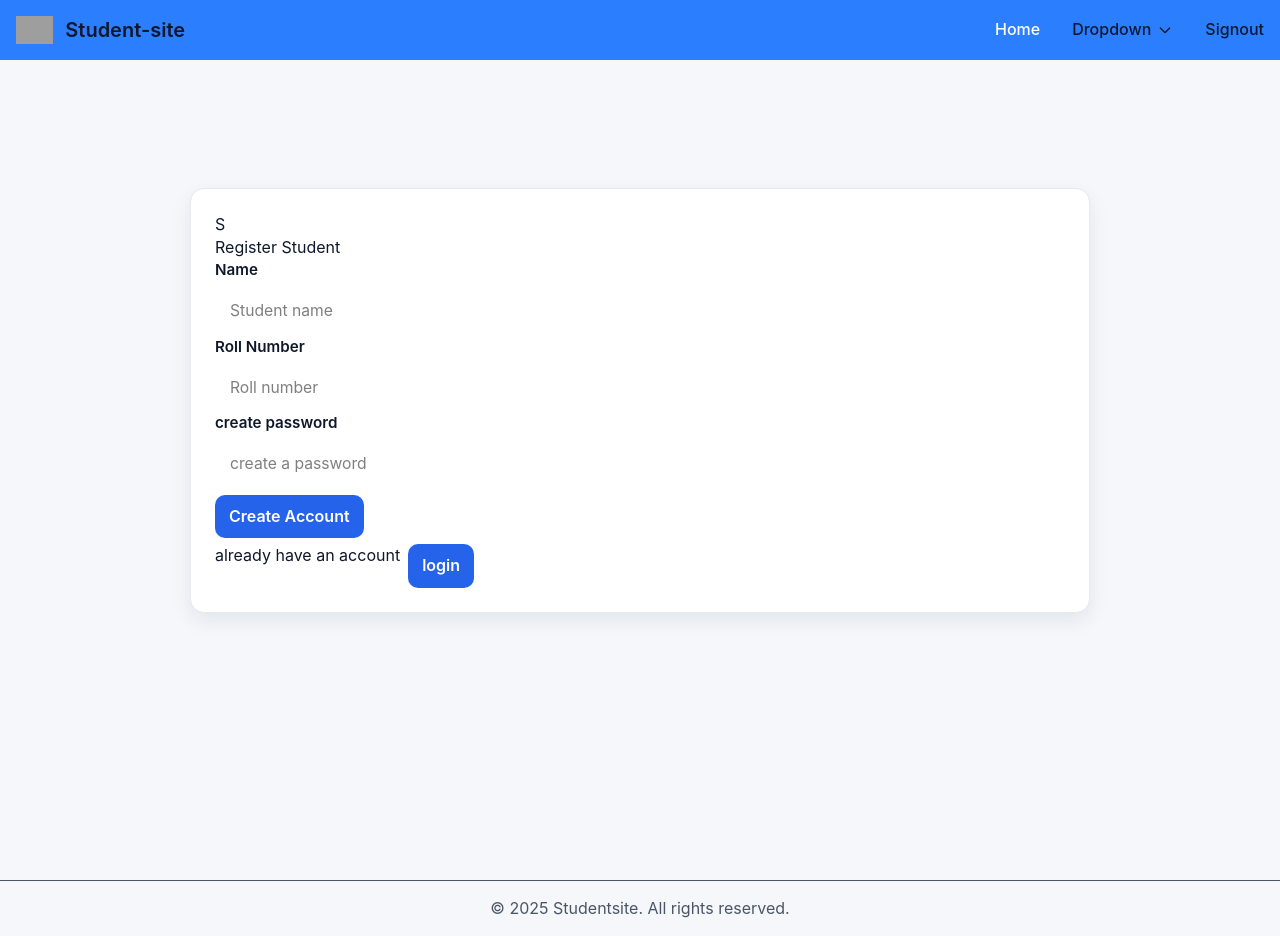
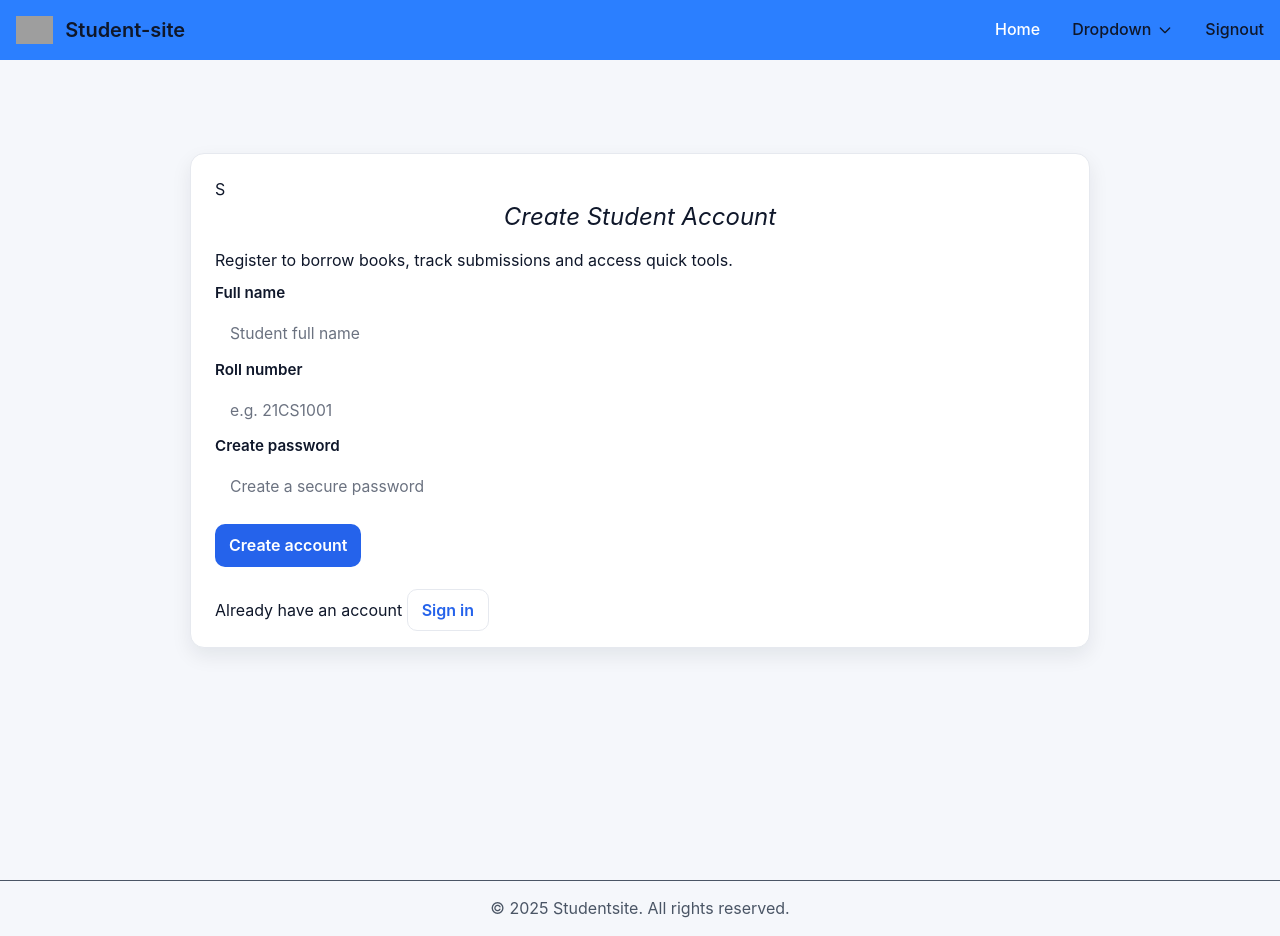
Before and after one commit to maha-thecoder/student-app, a Next.js app: page /signup in a window 1280 px wide. Built offline with nearby package versions, Linux system fonts and the light colour scheme; grey boxes are pictures that could not be loaded.

Commit message:
all commits

```diff
--- a/src/app/globals.css
+++ b/src/app/globals.css
@@ -326,6 +326,15 @@
     transform: translateY(-1px);
   }
 
+  .center{
+    text-align: center;
+    margin-bottom: 1rem;
+  }
+
+  .pagetransfer{
+    margin-top: 2rem;
+  }
+
   /* Calendar Icon (WebKit Browsers) */
   input[type="date"]::-webkit-calendar-picker-indicator {
     filter: none; /* native icon, visible on white */
--- a/src/app/login/page.tsx
+++ b/src/app/login/page.tsx
@@ -2,24 +2,25 @@
 
 import React, { useState } from "react";
 import { useRouter } from "next/navigation";
+import Link from "next/link";
 
-type UserData = {  rollno: string,password:"" };
+type UserData = { rollno: string; password: string };
 
-export default function HomePage() {
-  const router=useRouter()
-  const [userdata, setUserdata] = useState<UserData>({  rollno: "" ,password:""});
+export default function LoginPage() {
+  const router = useRouter();
+  const [userdata, setUserdata] = useState<UserData>({ rollno: "", password: "" });
   const [isSubmitting, setIsSubmitting] = useState(false);
-  const [message, setMessage] = useState<string>("");
+  const [message, setMessage] = useState<string | null>(null);
 
   const handleChange = (e: React.ChangeEvent<HTMLInputElement>) => {
     const { name, value } = e.target;
-    setUserdata(prev => ({ ...prev, [name]: value }));
+    setUserdata((prev) => ({ ...prev, [name]: value }));
   };
 
   const handleSubmit = async (e: React.FormEvent<HTMLFormElement>) => {
     e.preventDefault();
     setIsSubmitting(true);
-    setMessage("");
+    setMessage(null);
 
     try {
       const res = await fetch("/api/auth/login", {
@@ -28,15 +29,16 @@ export default function HomePage() {
         body: JSON.stringify(userdata),
       });
 
-      const json = await res.json();
+      const json = await res.json().catch(() => ({}));
 
       if (!res.ok) {
-        setMessage(`❌ ${json.error || "Failed to create"}`);
+        setMessage(`❌ ${json.error || "Login failed"}`);
       } else {
-        setMessage(`✅ Created (id: ${json.id})`);
-        console.log('SUCESS')
-        setUserdata({ rollno: "",password:"" });
-        router.push("/")
+        // On successful login your API should set cookie/session and optionally return user info
+        setMessage("✅ Logged in — redirecting…");
+        setUserdata({ rollno: "", password: "" });
+        // give the message a moment to be visible, then navigate
+        setTimeout(() => router.push("/"), 500);
       }
     } catch (err) {
       setMessage("❌ Network error");
@@ -47,41 +49,72 @@ export default function HomePage() {
 
   return (
     <main className="page-center">
-      <section className="card" aria-labelledby="form-title">
+      <section className="card" aria-labelledby="login-title">
         <div className="card-header">
-          <div className="logo-dot">S</div>
+          <div className="logo-dot" aria-hidden>
+
+          </div>
           <div>
-            <h1 id="form-title">Register Student</h1>
+            <h1 id="login-title" className="font-weight: 600 text-2xl center italic center">Sign In</h1>
+            <p className="muted" style={{ marginTop: 10,marginBottom:10 }}>
+              Sign in with your roll number to access the student portal.
+            </p>
           </div>
         </div>
 
-        <form className="form" onSubmit={handleSubmit}>
+        <form className="form" onSubmit={handleSubmit} aria-describedby="login-message">
+          <div>
+            <label htmlFor="rollno">Roll number</label>
+            <input
+              id="rollno"
+              name="rollno"
+              type="text"
+              placeholder="e.g. 21CS1001"
+              value={userdata.rollno}
+              onChange={handleChange}
+              autoComplete="username"
+              required
+              className="input"
+              style={{color:"black"}}
+            />
+          </div>
+
+          <div>
+            <label htmlFor="password">Password</label>
+            <input
+              id="password"
+              name="password"
+              type="password"
+              placeholder="Enter your password"
+              value={userdata.password}
+              onChange={handleChange}
+              autoComplete="current-password"
+              required
+              className="input"
+              style={{color:"black"}}
+
+            />
+          </div>
+
+          {message && (
+            <div id="login-message" className={`msg ${message.startsWith("✅") ? "success" : "error"}`} role="status" aria-live="polite" style={{ marginTop: 8 }}>
+              {message}
+            </div>
+          )}
+
+          <div className="form-actions" style={{ marginTop: 12 }}>
+            <button type="submit" className="btn btn-primary" disabled={isSubmitting} aria-disabled={isSubmitting}>
+              {isSubmitting ? "Signing in…" : "Sign in"}
+            </button>
 
 
-          <div>
-            <label htmlFor="rollno">Roll Number</label>
-            <input id="rollno" name="rollno" type="text" placeholder="Roll number" value={userdata.rollno} onChange={handleChange} required />
           </div>
-            <div>
-            <label htmlFor="rollno">enter password</label>
-            <input id="password" name="password" type="password" placeholder="enter password" value={userdata.password} onChange={handleChange} required />
-          </div>
-
-          <div style={{ display: "flex", gap: 8, marginTop: 6 }}>
-            <button type="submit" className="btn btn-primary" disabled={isSubmitting}>
-              {isSubmitting ? "logging..." : "login"}
-            </button>
-
-          </div>
-          <div style={{ display: "flex", gap: 8, marginTop: 6 }}>
-            create an account
-            <button type="submit" className="btn btn-primary">
-            signup
-            </button>
-
-          </div>
+          <div className="pagetransfer">
+                      create an account <Link href="/signup" className="btn btn-secondary" aria-label="Sign in to existing account">
+                        create account
+                      </Link>
+                      </div>
         </form>
-
       </section>
     </main>
   );
--- a/src/app/signup/page.tsx
+++ b/src/app/signup/page.tsx
@@ -2,17 +2,19 @@
 
 import React, { useState } from "react";
 import { useRouter } from "next/navigation";
-type UserData = { name: string; rollno: string,password:string };
+import Link from "next/link";
 
-export default function HomePage() {
-  const router=useRouter()
-  const [userdata, setUserdata] = useState<UserData>({ name: "", rollno: "",password:"" });
+type UserData = { name: string; rollno: string; password: string };
+
+export default function SignupPage() {
+  const router = useRouter();
+  const [userdata, setUserdata] = useState<UserData>({ name: "", rollno: "", password: "" });
   const [isSubmitting, setIsSubmitting] = useState(false);
   const [message, setMessage] = useState<string>("");
 
   const handleChange = (e: React.ChangeEvent<HTMLInputElement>) => {
     const { name, value } = e.target;
-    setUserdata(prev => ({ ...prev, [name]: value }));
+    setUserdata((prev) => ({ ...prev, [name]: value }));
   };
 
   const handleSubmit = async (e: React.FormEvent<HTMLFormElement>) => {
@@ -30,11 +32,11 @@ export default function HomePage() {
       const json = await res.json();
 
       if (!res.ok) {
-        setMessage(`❌ ${json.error || "Failed to create"}`);
+        setMessage(`❌ ${json.error || "Failed to create account"}`);
       } else {
-        setUserdata({ name: "", rollno: "" ,password:""});
-        router.push('/')
-
+        setUserdata({ name: "", rollno: "", password: "" });
+        // success feedback then redirect to sign in
+        router.push("/auth/login");
       }
     } catch (err) {
       setMessage("❌ Network error");
@@ -47,46 +49,87 @@ export default function HomePage() {
     <main className="page-center">
       <section className="card" aria-labelledby="form-title">
         <div className="card-header">
-          <div className="logo-dot">S</div>
+          <div className="logo-dot" aria-hidden>
+            S
+          </div>
           <div>
-            <h1 id="form-title">Register Student</h1>
+            <h1 id="form-title" className="font-weight: 600 text-2xl center italic center">Create Student Account</h1>
+            <p className="muted" style={{ marginTop: 6,marginBottom:10 }}>
+              Register to borrow books, track submissions and access quick tools.
+            </p>
           </div>
         </div>
 
-        <form className="form" onSubmit={handleSubmit}>
+        <form className="form" onSubmit={handleSubmit} aria-describedby="form-message">
           <div>
-            <label htmlFor="name">Name</label>
-            <input id="name" name="name" type="text" placeholder="Student name" value={userdata.name} onChange={handleChange} required />
+            <label htmlFor="name">Full name</label>
+            <input
+              id="name"
+              name="name"
+              type="text"
+              placeholder="Student full name"
+              value={userdata.name}
+              onChange={handleChange}
+              required
+              autoComplete="name"
+              className="input"
+              style={{color:"black"}}
+            />
           </div>
 
           <div>
-            <label htmlFor="rollno">Roll Number</label>
-            <input id="rollno" name="rollno" type="text" placeholder="Roll number" value={userdata.rollno} onChange={handleChange} required />
+            <label htmlFor="rollno">Roll number</label>
+            <input
+              id="rollno"
+              name="rollno"
+              type="text"
+              placeholder="e.g. 21CS1001"
+              value={userdata.rollno}
+              onChange={handleChange}
+              required
+              autoComplete="username"
+              className="input"
+              style={{color:"black"}}
+            />
           </div>
 
           <div>
-            <label htmlFor="rollno">create password</label>
-            <input id="password" name="password" type="password" placeholder="create a password" value={userdata.password} onChange={handleChange} required />
+            <label htmlFor="password">Create password</label>
+            <input
+              id="password"
+              name="password"
+              type="password"
+              placeholder="Create a secure password"
+              value={userdata.password}
+              onChange={handleChange}
+              required
+              autoComplete="new-password"
+              className="input"
+              style={{color:"black"}}
+            />
           </div>
 
-          <div style={{ display: "flex", gap: 8, marginTop: 6 }}>
-            <button type="submit" className="btn btn-primary" disabled={isSubmitting}>
-              {isSubmitting ? "Creating..." : "Create Account"}
+          {/* messages */}
+          {message && (
+            <div id="form-message" className="msg error" role="status" aria-live="polite" style={{ marginTop: 8 }}>
+              {message}
+            </div>
+          )}
+
+          <div className="form-actions" style={{ marginTop: 12 }}>
+            <button type="submit" className="btn btn-primary" disabled={isSubmitting} aria-disabled={isSubmitting}>
+              {isSubmitting ? "Creating…" : "Create account"}
             </button>
 
-          </div>
-
-          <div style={{ display: "flex", gap: 8, marginTop: 6 }}>
-            already have an account
-            <button type="submit" className="btn btn-primary" >
-                login
-            </button>
+            {/* Sign in link (do NOT submit the form) */}
 
           </div>
-
-
+          <div className="pagetransfer">
+            Already have an account <Link href="/login" className="btn btn-secondary" aria-label="Sign in to existing account">
+              Sign in
+            </Link>
+            </div>
         </form>
-
       </section>
     </main>
   );
```
